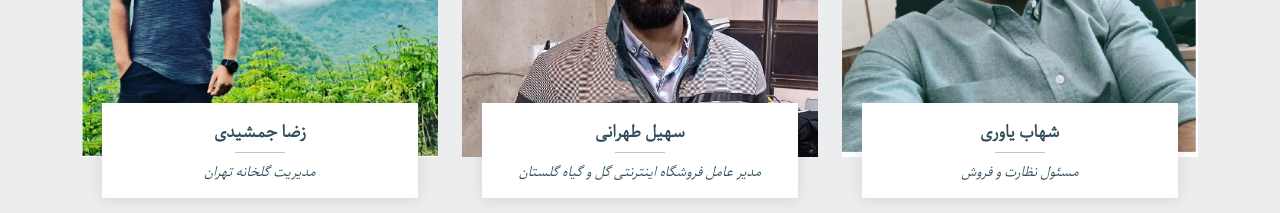
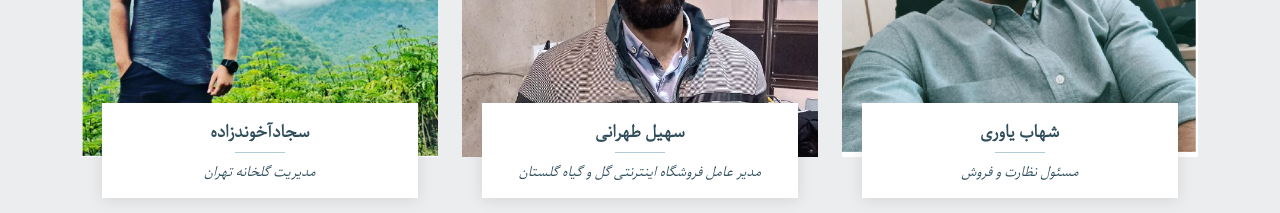
Before and after one commit to soheil-tehi/florist-front, a React (Create React App) app: page /about in a window 1280 px wide. Shown: the part 960-1173 px from the top of the page. Built offline with nearby package versions, Linux system fonts and the light colour scheme; a web font is replaced by a local one.

Commit message:
edit name sajad

```diff
--- a/src/pages/About.js
+++ b/src/pages/About.js
@@ -56,7 +56,7 @@ const About = () => {
                   />
                 </div>
                 <div className="member-info">
-                  <h4>زضا جمشیدی</h4>
+                  <h4>سجادآخوندزاده</h4>
                   <span>مدیریت گلخانه تهران</span>
                   <div className="social">
                     <a>
--- a/src/pages/PlantSelect/HousePlants.js
+++ b/src/pages/PlantSelect/HousePlants.js
@@ -64,6 +64,9 @@ const HousePlants = () => {
                       className="img-fluid"
                       alt=""
                     />
+                    {
+                      console.log("kaktos.images[0]",kaktos.images[0])
+                    }
                     <div className="portfolio-links">
                       <h4>{kaktos.name}</h4>
                       {/* <a
```
